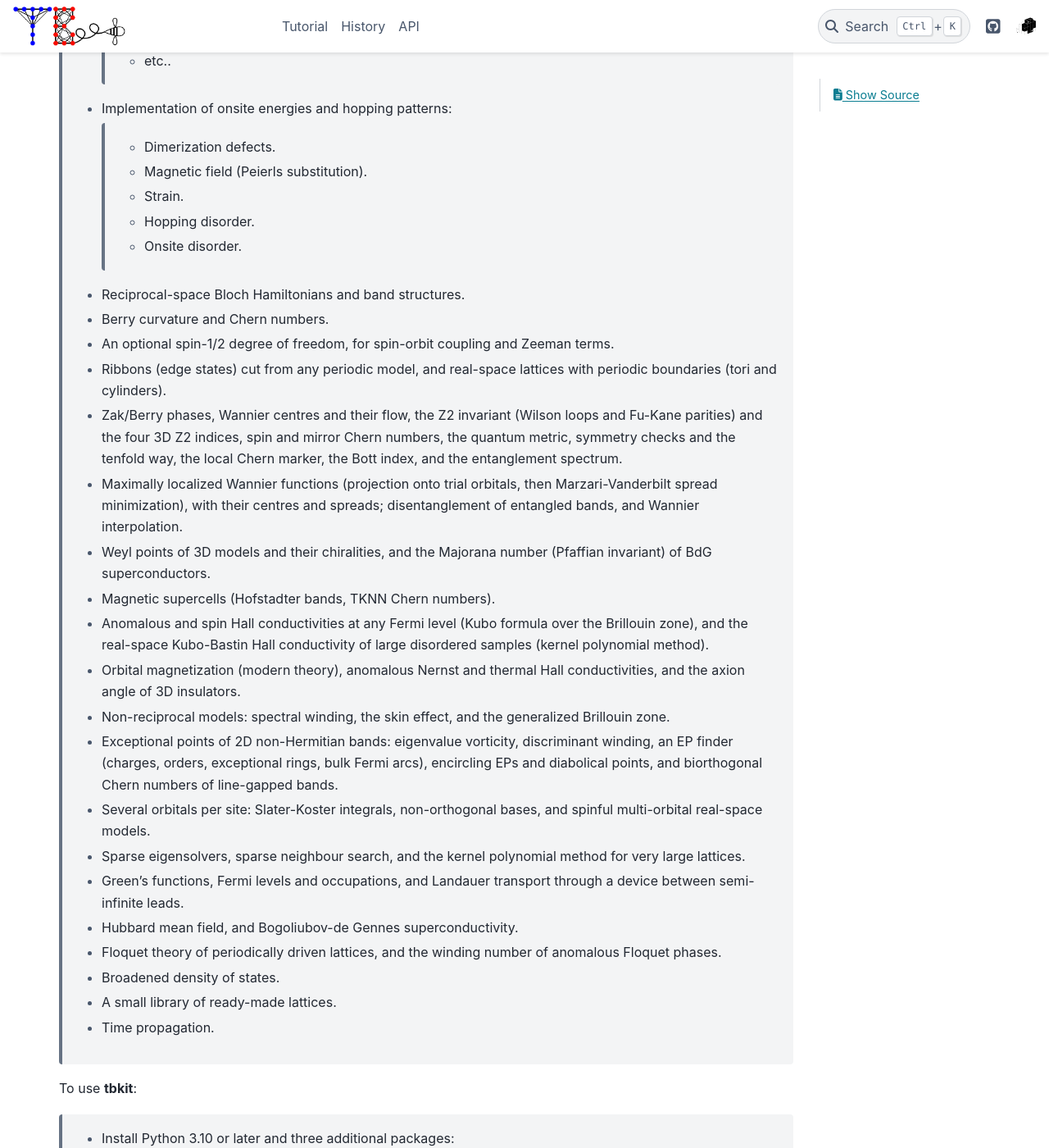
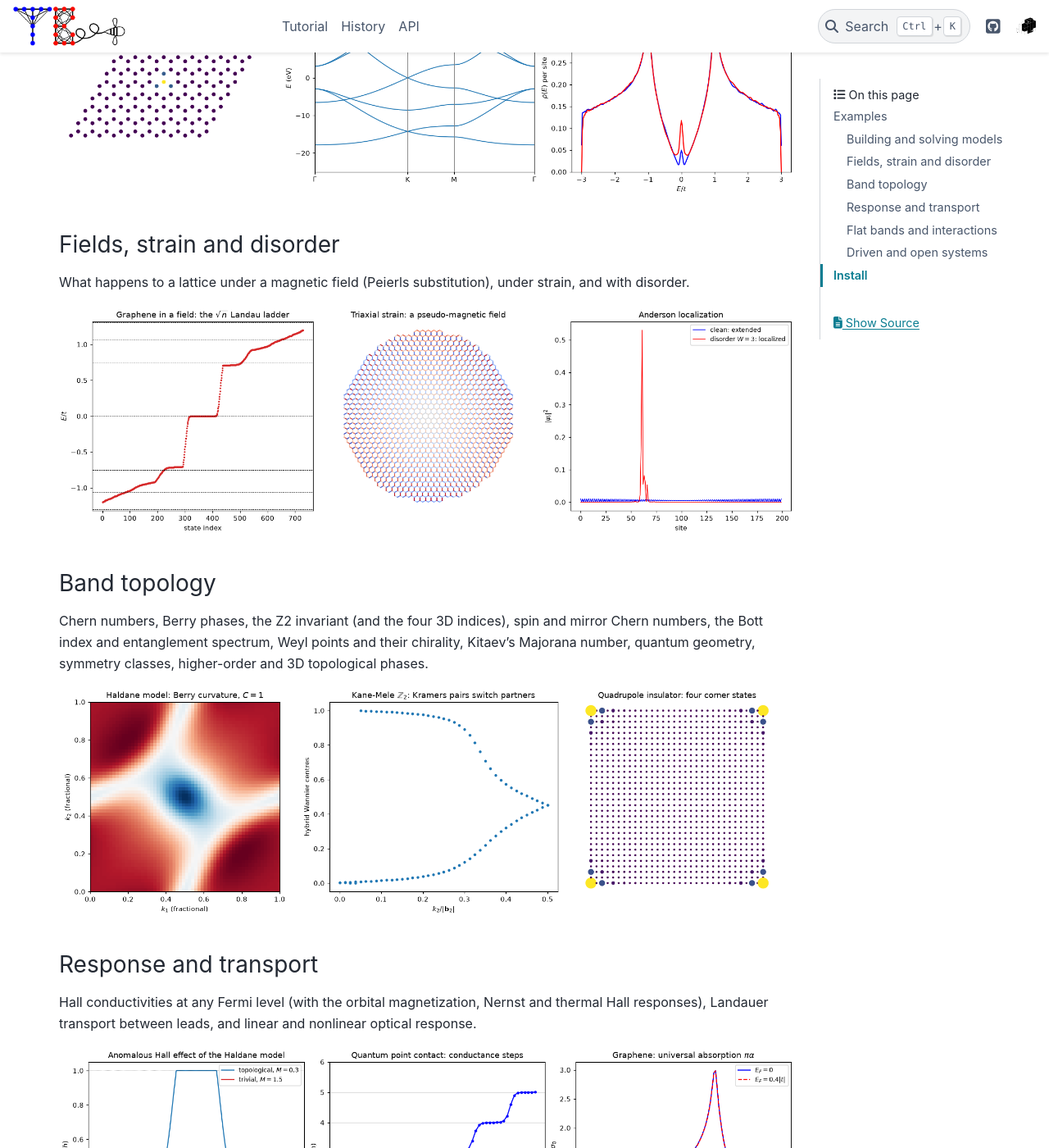
Before and after one commit to cpoli/tbkit, a Sphinx documentation site: the page built from docs/source/index.rst, in a window 1280 px wide and 1400 px high, scrolled down 971 px. Shown: the whole window at 82% size. Built offline with Sphinx 7.4.7 and the PyData theme 0.15.4, drawn with Linux system fonts in a browser that asks for light colours; pages that are not in the unit, such as notebooks, are missing from menus; some of the changed text lies outside the part shown.

Commit message:
Add conda-forge install instructions; docs index shows the README's illustrated examples
Co-Authored-By: Claude Opus 5.5 <noreply@anthropic.com>

```diff
--- a/docs/source/index.rst
+++ b/docs/source/index.rst
@@ -32,70 +32,76 @@ classical mechanics, statistical physics, general relativity, and more
 ``physicskit.condensed`` subpackage covers tight-binding band theory and
 topology alongside superconductivity.
 
-**tbkit** main features:
+Examples
+--------
 
-    * Complex lattice structures, in 1D, 2D and 3D.
-    * Complex-valued onsite energies and hoppings.
-    * Hermitian and non-Hermitian Tight-Binding Hamiltonians.
-    * Sublattices.
-    * Hoppings defined by their type, tags, and angles.
-    * Any type of hoppings:
+Building and solving models
+~~~~~~~~~~~~~~~~~~~~~~~~~~~
 
-        * Neighbors hoppings,
-        * Next-neighbors hoppings,
-        * Next-next-neighbors hoppings,
-        * etc..
+Finite lattices, defects, several orbitals per site, real space to k-space
+and back, k·p models discretized into lattice models, saved models and
+Wannier90 imports, maximally localized Wannier functions, and solvers for
+very large lattices.
 
-    * Implementation of onsite energies and hopping patterns:
+.. image:: _static/images/readme_models.png
+   :alt: An impurity bound state, Slater-Koster sp3 graphene bands with overlaps, and the kernel polynomial method on 45,000 sites
+   :width: 100%
 
-       * Dimerization defects.
-       * Magnetic field (Peierls substitution).
-       * Strain.
-       * Hopping disorder.
-       * Onsite disorder.
+Fields, strain and disorder
+~~~~~~~~~~~~~~~~~~~~~~~~~~~
 
-    * Reciprocal-space Bloch Hamiltonians and band structures.
-    * Berry curvature and Chern numbers.
-    * An optional spin-1/2 degree of freedom, for spin-orbit coupling and
-      Zeeman terms.
-    * Ribbons (edge states) cut from any periodic model, and real-space
-      lattices with periodic boundaries (tori and cylinders).
-    * Zak/Berry phases, Wannier centres and their flow, the Z2 invariant
-      (Wilson loops and Fu-Kane parities) and the four 3D Z2 indices, spin
-      and mirror Chern numbers, the quantum metric, symmetry checks and the
-      tenfold way, the local Chern marker, the Bott index, and the
-      entanglement spectrum.
-    * Maximally localized Wannier functions (projection onto trial
-      orbitals, then Marzari-Vanderbilt spread minimization), with their
-      centres and spreads; disentanglement of entangled bands, and Wannier
-      interpolation.
-    * Weyl points of 3D models and their chiralities, and the Majorana
-      number (Pfaffian invariant) of BdG superconductors.
-    * Magnetic supercells (Hofstadter bands, TKNN Chern numbers).
-    * Anomalous and spin Hall conductivities at any Fermi level (Kubo
-      formula over the Brillouin zone), and the real-space Kubo-Bastin Hall
-      conductivity of large disordered samples (kernel polynomial method).
-    * Orbital magnetization (modern theory), anomalous Nernst and thermal
-      Hall conductivities, and the axion angle of 3D insulators.
-    * Non-reciprocal models: spectral winding, the skin effect, and the
-      generalized Brillouin zone.
-    * Exceptional points of 2D non-Hermitian bands: eigenvalue vorticity,
-      discriminant winding, an EP finder (charges, orders, exceptional
-      rings, bulk Fermi arcs), encircling EPs and diabolical points, and
-      biorthogonal Chern numbers of line-gapped bands.
-    * Several orbitals per site: Slater-Koster integrals, non-orthogonal
-      bases, and spinful multi-orbital real-space models.
-    * Sparse eigensolvers, sparse neighbour search, and the kernel
-      polynomial method for very large lattices.
-    * Green's functions, Fermi levels and occupations, and Landauer
-      transport through a device between semi-infinite leads.
-    * Hubbard mean field, and Bogoliubov-de Gennes superconductivity.
-    * Floquet theory of periodically driven lattices, and the winding
-      number of anomalous Floquet phases.
-    * Broadened density of states.
-    * A small library of ready-made lattices.
-    * Time propagation.
+What happens to a lattice under a magnetic field (Peierls substitution),
+under strain, and with disorder.
 
+.. image:: _static/images/readme_fields.png
+   :alt: Graphene's sqrt(n) Landau ladder, triaxial strain as a pseudo-magnetic field, and Anderson localization
+   :width: 100%
+
+Band topology
+~~~~~~~~~~~~~
+
+Chern numbers, Berry phases, the Z2 invariant (and the four 3D indices),
+spin and mirror Chern numbers, the Bott index and entanglement spectrum,
+Weyl points and their chirality, Kitaev's Majorana number, quantum geometry,
+symmetry classes, higher-order and 3D topological phases.
+
+.. image:: _static/images/readme_topology.png
+   :alt: Berry curvature of the Haldane model, the Kane-Mele Z2 Wannier flow, and the four corner states of a quadrupole insulator
+   :width: 100%
+
+Response and transport
+~~~~~~~~~~~~~~~~~~~~~~
+
+Hall conductivities at any Fermi level (with the orbital magnetization,
+Nernst and thermal Hall responses), Landauer transport between leads, and
+linear and nonlinear optical response.
+
+.. image:: _static/images/readme_response.png
+   :alt: The anomalous Hall conductivity of the Haldane model, the conductance steps of a quantum point contact, and graphene's universal absorption
+   :width: 100%
+
+Flat bands and interactions
+~~~~~~~~~~~~~~~~~~~~~~~~~~~
+
+Flat bands from lattice geometry and from a moiré twist, the Hubbard model
+in mean field, and superconductivity.
+
+.. image:: _static/images/readme_interactions.png
+   :alt: The flat bands of twisted bilayer graphene, magnetic zigzag edges in Hubbard mean field, and the Majorana end modes of a Kitaev chain
+   :width: 100%
+
+Driven and open systems
+~~~~~~~~~~~~~~~~~~~~~~~
+
+Wavepacket dynamics, periodically driven (Floquet) lattices, and
+non-Hermitian bands with exceptional points.
+
+.. image:: _static/images/readme_driven.png
+   :alt: Bloch oscillations in a tilted chain, the Floquet bands of graphene in circularly polarized light, and the non-Hermitian skin effect
+   :width: 100%
+
+Install
+-------
 
 To use **tbkit**:
 
@@ -105,7 +111,8 @@ To use **tbkit**:
       * scipy
       * matplotlib
 
-  * ``pip install -e .`` from a clone of the repository.
+  * ``pip install tbkit`` or ``conda install -c conda-forge tbkit``, or
+    ``pip install -e .`` from a clone of the repository.
 
 Examples are available at https://github.com/cpoli/tbkit/tree/master/examples,
 and rendered with their output in the :doc:`example gallery
```
Also changed, not shown: README.md (+5 -1 lines).
